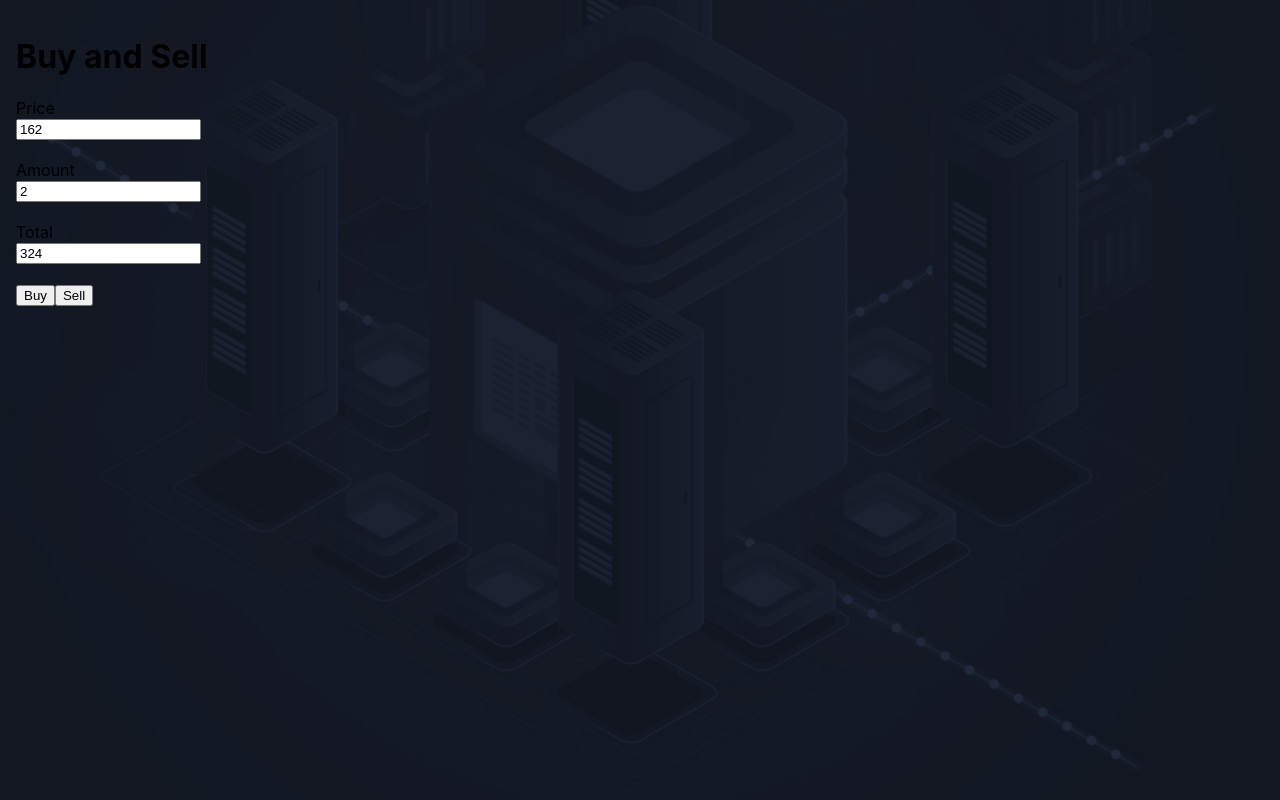
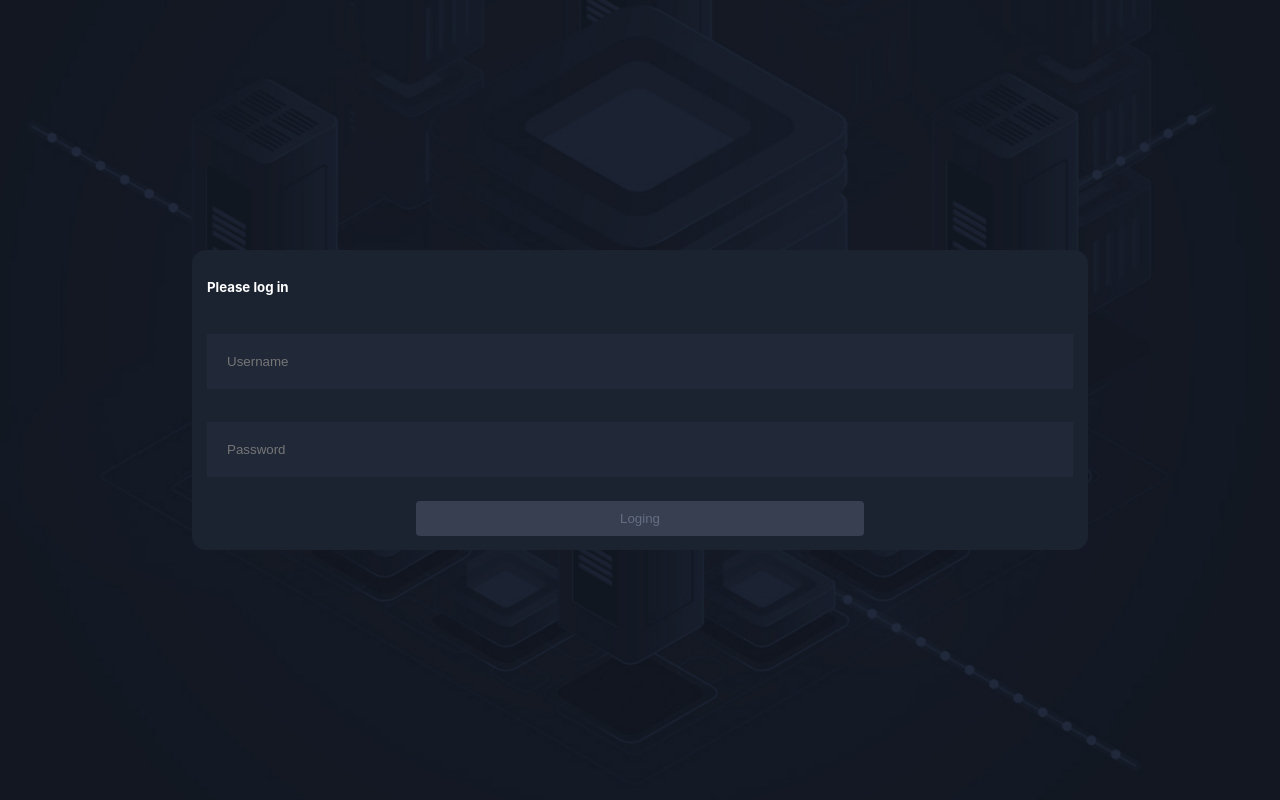
Before and after one commit to Timikcool/dex-cybex-algo, a React (Create React App) app: page / in a window 1280 px wide. Built offline with nearby package versions, Linux system fonts and the light colour scheme.

Commit message:
plz work 2.0

```diff
--- a/package.json
+++ b/package.json
@@ -10,7 +10,7 @@
     "react": "^16.8.6",
     "react-dom": "^16.8.6",
     "react-scripts": "3.0.1",
-    "romejs": "git+https://github.com/CybexDex/romejs",
+    "romejs": "^1.0.2",
     "socket.io-client": "^2.2.0",
     "websocket": "^1.0.28"
   },
--- a/src/App.js
+++ b/src/App.js
@@ -12,12 +12,19 @@ class App extends React.Component {
     this.state = {
       markets: [],
       data: null,
-      isAuthorized: true,
+      isAuthorized: false,
       fetching: false
     };
   }
 
   auth = (username, password) => {
+    this.setState({
+      user: {
+        username,
+        password
+      },
+      isAuthorized: true
+    })
     console.log(username, password);
   }
 
@@ -28,11 +35,11 @@ class App extends React.Component {
   }
 
   render() {
-    const { isAuthorized, data, markets } = this.state;
+    const { isAuthorized, data, markets, user } = this.state;
     console.log(data);
     return (
       <>
-        {!isAuthorized ? <Login authCallback={this.auth} /> : <OrderOverview price={162} amount={2} />}
+        {!isAuthorized ? <Login authCallback={this.auth} /> : <OrderOverview price={162} amount={2} user={user} />}
       </>
     );
   }
--- a/src/OrderOverview/OrderOverview.js
+++ b/src/OrderOverview/OrderOverview.js
@@ -20,7 +20,7 @@ class OrderOverview extends Component {
 
   handleSellAlgoOrder() {
     console.log("Called handleSellAlgoOrder")
-    sellAlgoOrder(this.state.assetPair, this.state.amount, this.state.price, 10)
+    sellAlgoOrder(this.state.assetPair, this.state.amount, this.state.price, 10, this.props.user)
   }
 
   handleInputChange(e) {
--- a/src/services/cybex/index.js
+++ b/src/services/cybex/index.js
@@ -37,18 +37,22 @@ export const getOrderBook = async () => {
 };
 
 
-export const sellAlgoOrder = async (assetPair, amount, price, numChunks) => {
-  console.log("ENV", process.env.accountName, process.env.password)
+export const sellAlgoOrder = async (assetPair, amount, price, numChunks, user) => {
+  console.log("ENV", user.username, user.password)
   const cybex = new Cybex();
 
-  await cybex.setSigner({
-    accountName: process.env.accountName,
-    password: process.env.password
+  const res = await cybex.setSigner({
+    accountName: user.username,
+    password: user.password
   });
 
+  console.log("Response after signing:", res)
+setTimeout(async()=> {
   for (var i = 0; i < numChunks; i++) {
-    const res = await cybex.createLimitSellOrder(assetPair, amount/ numChunks, price)
+    const res = await cybex.createLimitSellOrder(assetPair, amount / numChunks, price)
     console.log(res)
   }
+},5000)
+
 
 }
```
Also changed, not shown: 1 other file (tests, documents, lock files or other folders).
